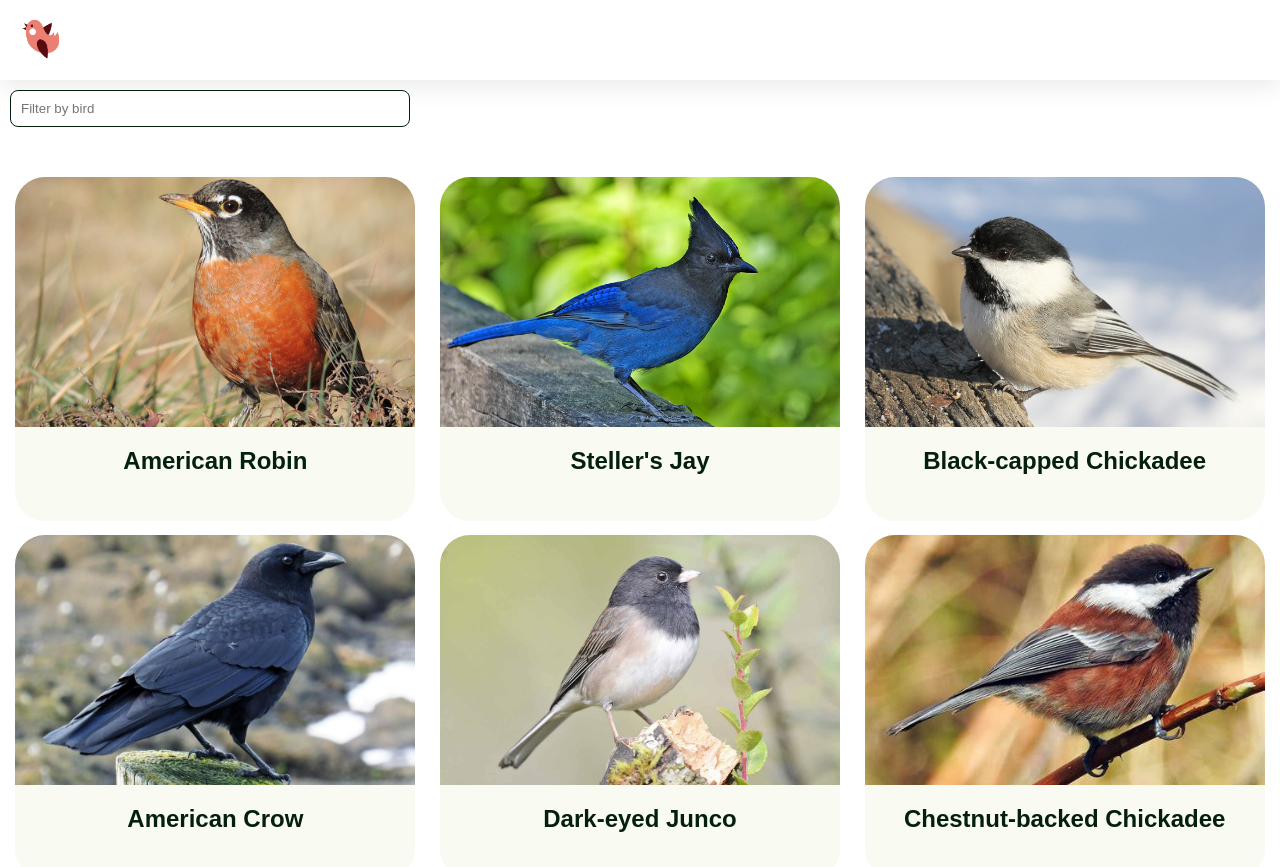
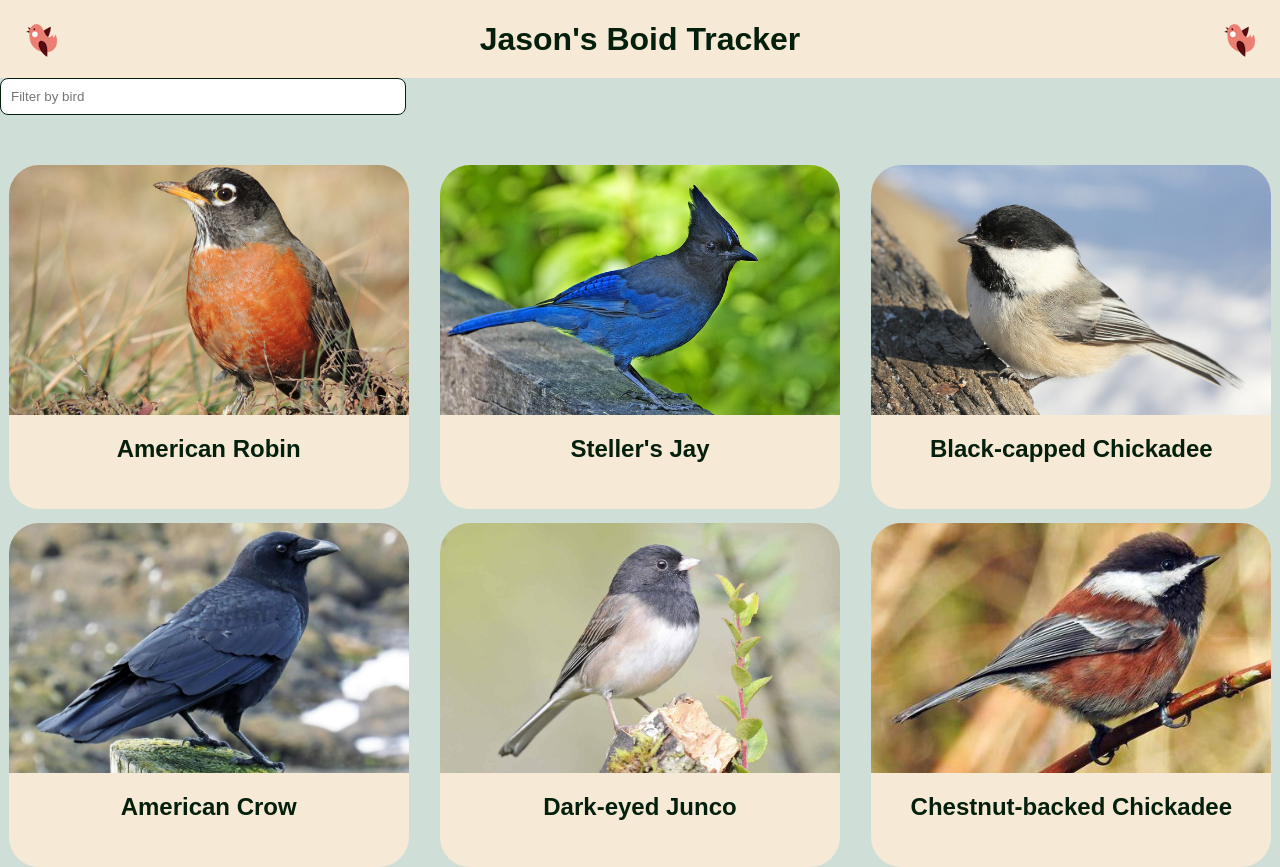
Before and after one commit to jallend1/daBoids, an Angular app: page / in a window 1280 px wide. Shown: the top 867 px of the page. Built offline with nearby package versions, Linux system fonts and the light colour scheme; no server answers.

Commit message:
Resizes images and adjusts colors

```diff
--- a/src/app/app.component.css
+++ b/src/app/app.component.css
@@ -1,19 +1,16 @@
+header {
+  display: flex;
+  justify-content: space-between;
+  align-items: center;
+  padding: 1rem;
+  box-shadow: 0px 5px 25px var(--shadow-color);
+}
 
-:host {
-    --content-padding: 10px;
-  }
-
-header {
-    display: block;
-    height: 60px;
-    padding: var(--content-padding);
-    box-shadow: 0px 5px 25px var(--shadow-color);
+h1 {
+  font-size: 2rem;
+  color: var(--primary-color);
 }
 
 .content {
-    padding: var(--content-padding);
+  padding: var(--content-padding);
 }
-
-.brand-logo{
-    height: 50px;
-}
--- a/src/app/app.component.html
+++ b/src/app/app.component.html
@@ -1,5 +1,14 @@
 <main>
   <header class="brand-name">
+    <a [routerLink]="['/']">
+      <img
+        class="brand-logo"
+        src="/assets/logo.png"
+        alt="logo"
+        aria-hidden="true"
+      />
+    </a>
+    <h1 class="brand-heading">Jason's Boid Tracker</h1>
     <a [routerLink]="['/']">
       <img
         class="brand-logo"
--- a/src/app/details/details.component.css
+++ b/src/app/details/details.component.css
@@ -1,7 +1,7 @@
 .listing {
   display: grid;
   grid-template-columns: repeat(auto-fit, minmax(400px, 1fr));
-  grid-gap: 1rem;
+  grid-gap: 2rem;
   max-width: 80%;
   margin: 0 auto;
 }
@@ -16,6 +16,7 @@
   font-size: 4rem;
   font-weight: bold;
   margin-bottom: 1rem;
+  color: var(--primary-color);
 }
 
 .listing-photo {
--- a/src/app/details/details.component.html
+++ b/src/app/details/details.component.html
@@ -1,20 +1,17 @@
 <article class="listing">
   <header class="listing-header">
     <h2 class="listing-heading">{{ boidLocation?.name }}</h2>
-    <a routerLink="/">Back Home</a>
     <img
       class="listing-photo"
       [src]="boidLocation?.photo"
       alt="Photo of {{ boidLocation?.name }}"
       crossorigin
     />
+    <a routerLink="/">Back Home</a>
   </header>
   <main class="listing-main">
     <section class="listing-features">
-      <h2 class="section-heading">About this boid</h2>
-      <p class="listing-location">
-        {{ boidLocation?.city }}, {{ boidLocation?.state }}
-      </p>
+      <!-- <h2 class="section-heading">About this boid</h2> -->
       <table
         class="ebird-details"
         *ngIf="ebirdData.length && ebirdData[0].sciName"
@@ -43,6 +40,9 @@
           Personal photo: {{ boidLocation?.personalPhoto ? "Yes" : "No" }}
         </li>
       </ul>
+      <p class="listing-location">
+        {{ boidLocation?.city }}, {{ boidLocation?.state }}
+      </p>
     </section>
     <section class="listing-sighting">
       <h2 class="section-heading">Report a new sighting</h2>
--- a/src/styles.css
+++ b/src/styles.css
@@ -3,14 +3,18 @@
   padding: 0;
 }
 
+:root {
+  --primary-color: #051f0d;
+  --secondary-color: #eb7f73;
+  /* --accent-color: #f9faf2; */
+  --accent-color: #f6e9d6;
+  --shadow-color: #e8e8e8;
+  --background-color: #cfded7;
+}
+
 body {
   font-family: "Be Vietnam Pro", sans-serif;
-}
-:root {
-  --primary-color: #051f0d;
-  --secondary-color: #dd1299;
-  --accent-color: #f9faf2;
-  --shadow-color: #e8e8e8;
+  background-color: var(--background-color);
 }
 
 button.primary {
@@ -24,3 +28,11 @@ button.primary {
 a {
   text-decoration: none;
 }
+
+.brand-name {
+  background-color: var(--accent-color);
+}
+
+.content {
+  background-color: #cfded7;
+}
```
Also changed, not shown: src/assets/logo-large.png (added), src/assets/logo.png.
